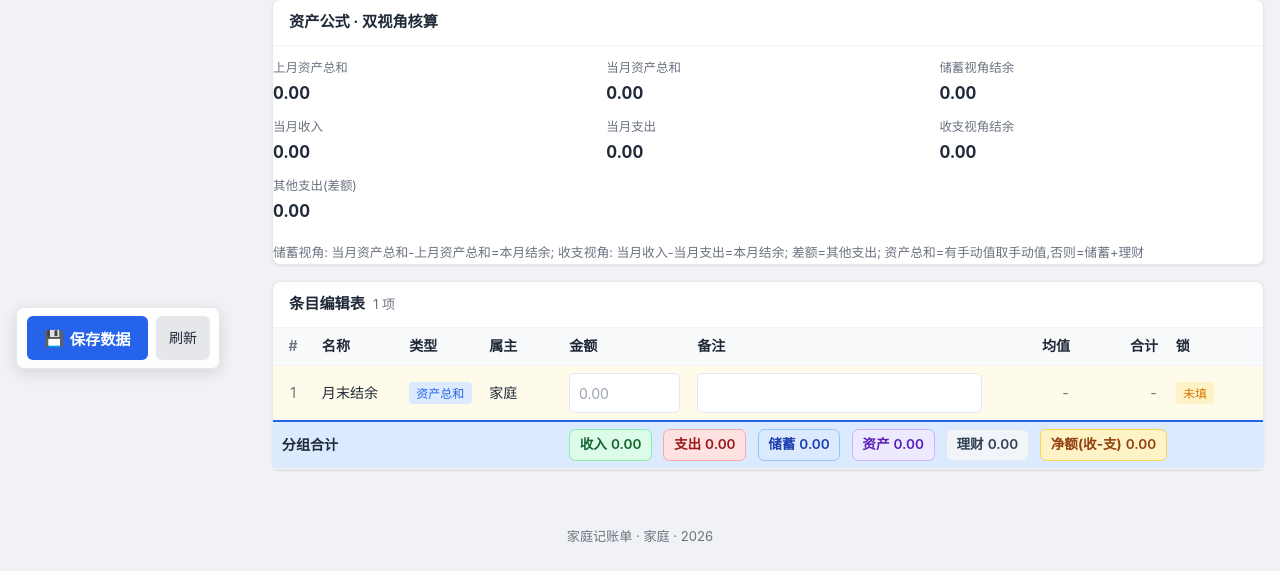
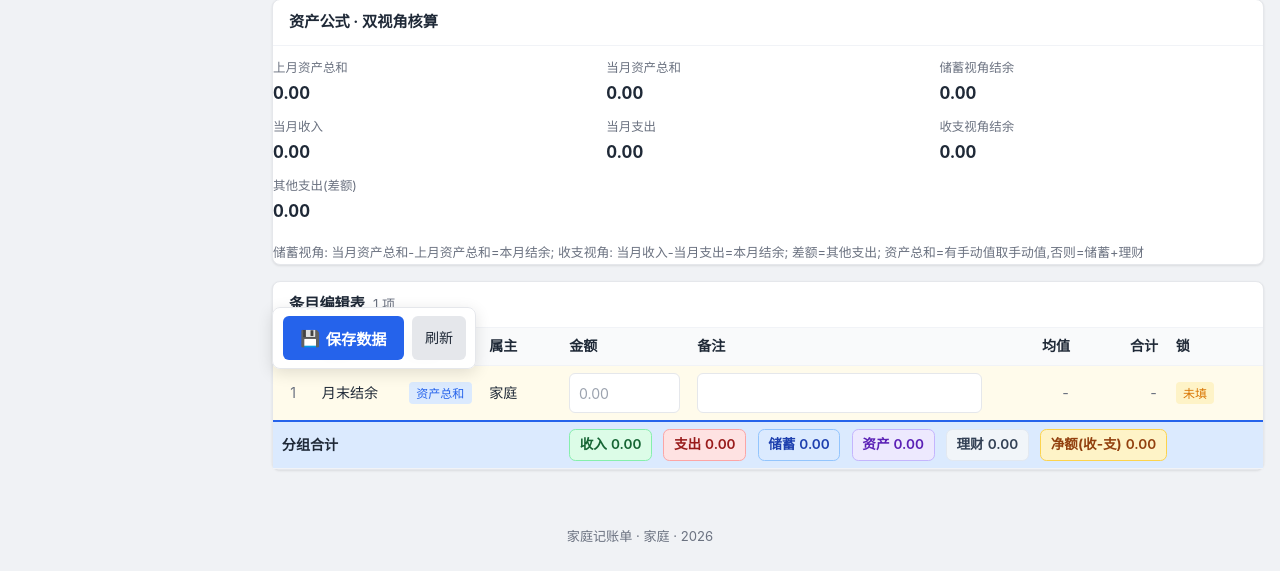
Before and after one commit to siruoren/family-web-budget, a Flask app: page /entries in a window 1280 px wide. Shown: the part 415-986 px from the top of the page. Run offline with Flask 3, Linux system fonts and the light colour scheme; data comes from the database, SQL or seed files in the repository; data that the repository does not hold is empty; parts of the project's set-up code (start-up, migrations or seed data) failed here and were passed over; some libraries are stand-ins or nearby versions.

Commit message:
style(css): 为桌面端固定保存栏添加左侧偏移适配
为桌面场景下的固定保存栏添加媒体查询样式，将其偏移至侧边栏右侧的表单区域内，优化页面布局体验

```diff
--- a/app/static/css/style.css
+++ b/app/static/css/style.css
@@ -630,6 +630,12 @@ section[data-section].flash-sec { box-shadow: 0 0 0 2px var(--primary, #2563eb)
   border-radius: var(--radius);
   box-shadow: 0 4px 16px rgba(0,0,0,.12);
 }
+/* 桌面端: 偏移至表单区域左侧 (侧边栏240px + gap1rem + padding1rem) */
+@media (min-width: 961px) {
+  .fixed-save-bar {
+    left: calc(240px + 2rem);
+  }
+}
 .btn-save-fixed {
   padding: .5rem 1.1rem;
   font-size: .95rem;
```
